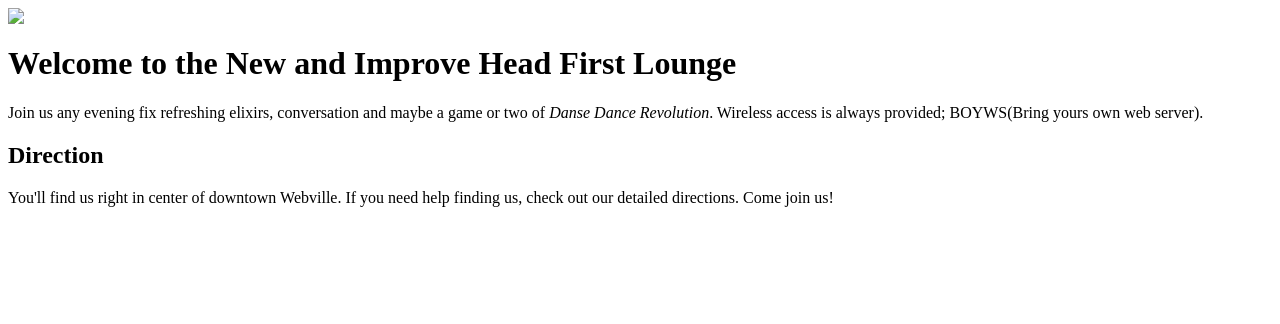
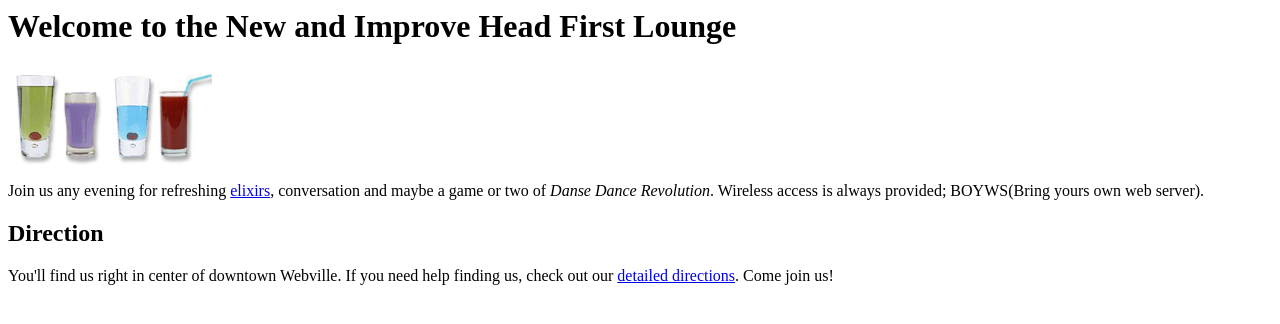
Before and after one commit to andou-azarashi/html_learn, a plain HTML site: page head_first_lounge/index.html in a window 1280 px wide. Drawn offline with Linux system fonts and the light colour scheme.

Commit message:
fix miss spell

```diff
--- a/head_first_lounge/index.html
+++ b/head_first_lounge/index.html
@@ -1,16 +1,16 @@
 <html>
   <head>
     <title>Welcome to the New and  Improve Head First Lounge</title>
-    <img src="drinks.git">
   </head>
 
   <body>
     <h1>Welcome to the New and Improve Head First Lounge</h1>
-    <p>Join us any evening fix refreshing elixirs, conversation and maybe a game or two of
+    <img src="image/drinks.gif">
+    <p>Join us any evening for refreshing <a href="elixir.html">elixirs</a>, conversation and maybe a game or two of
       <em>Danse Dance Revolution</em>.
       Wireless access is always provided; BOYWS(Bring yours own web server).</p>
 
     <h2>Direction</h2>
-    <p>You'll find us right in center of downtown Webville. If you need help finding us, check out our detailed directions. Come join us!</p>
+    <p>You'll find us right in center of downtown Webville. If you need help finding us, check out our <a href="directions.html">detailed directions</a>. Come join us!</p>
   </body>
 </html>
```
